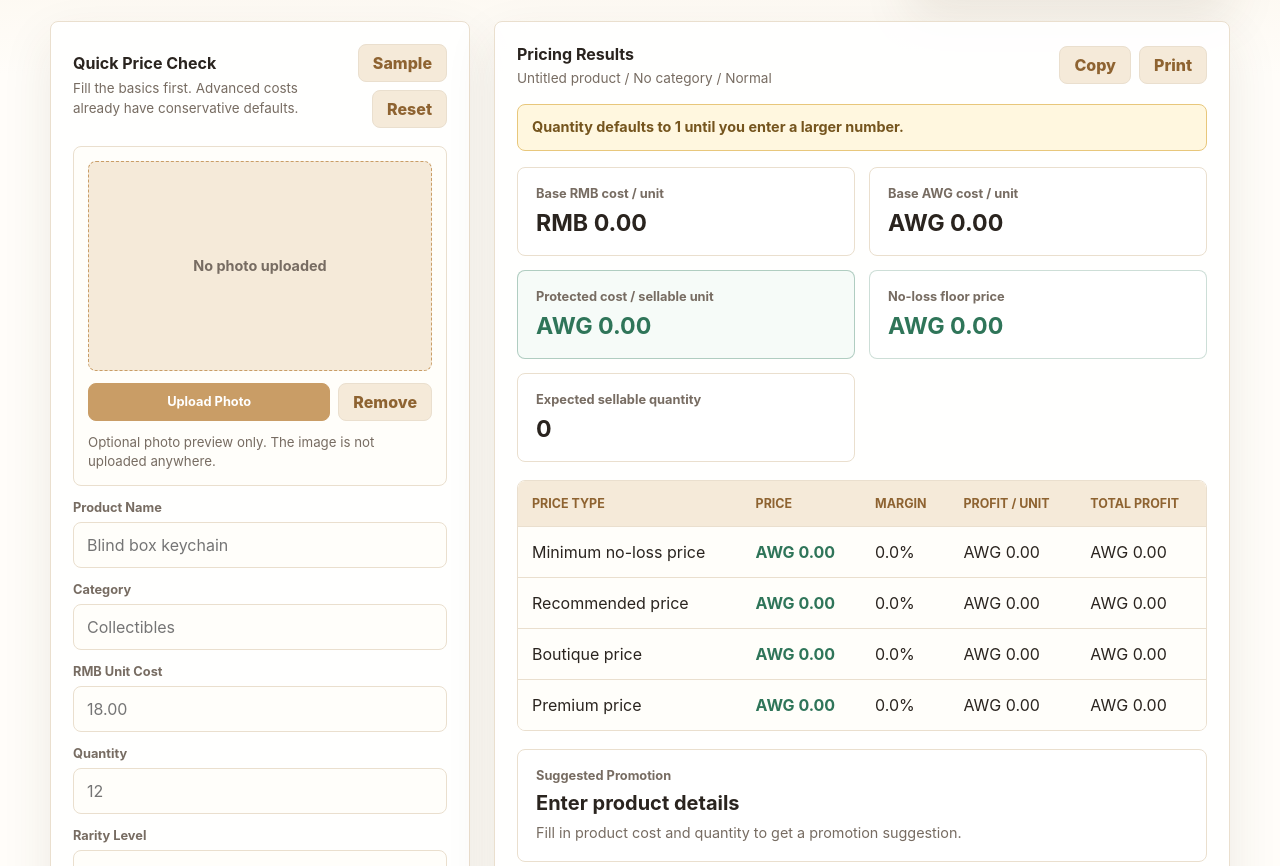
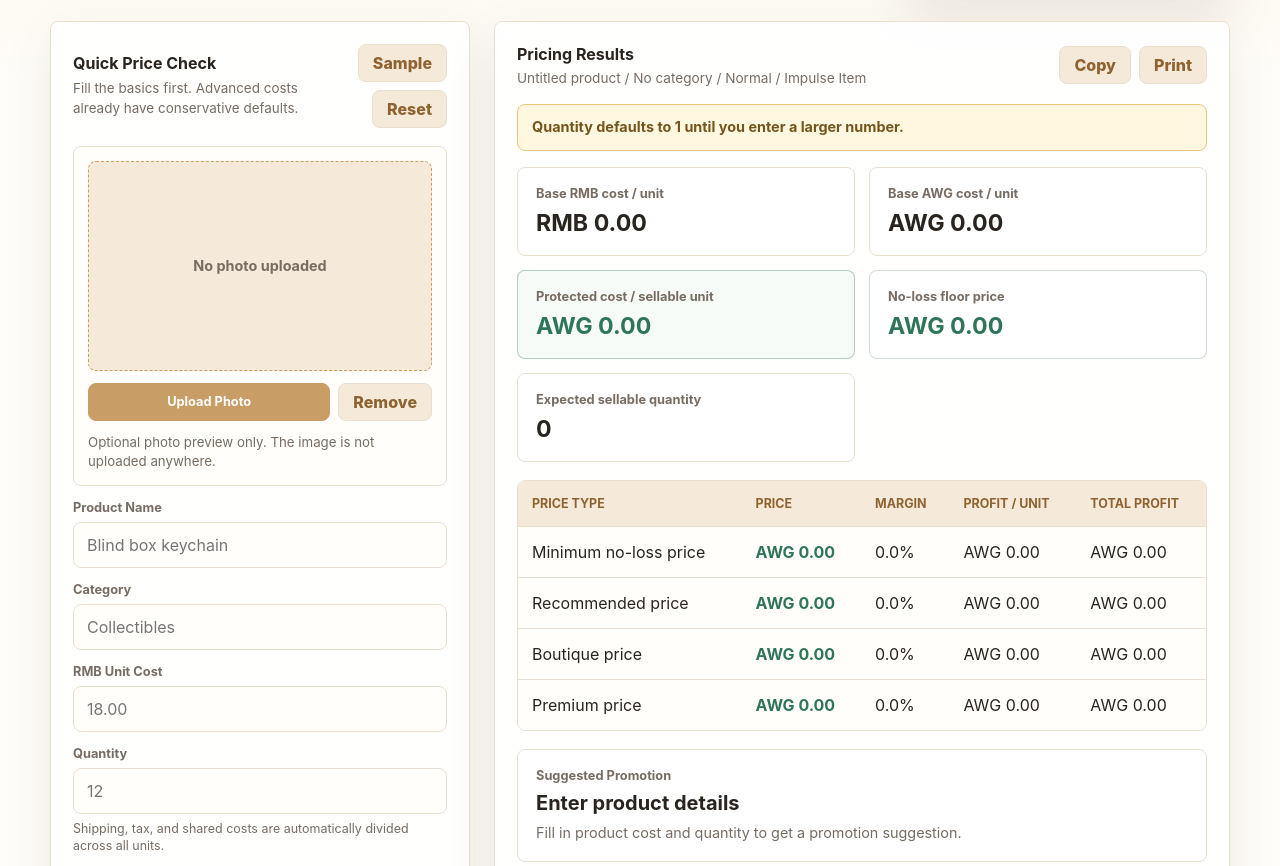
Before and after one commit to Yzaruba/Goodies-, a plain HTML site: page index.html in a window 1280 px wide. Shown: the part 246-1112 px from the top of the page. Drawn offline with Linux system fonts and the light colour scheme.

Commit message:
Fix quantity pricing calculation

```diff
--- a/index.html
+++ b/index.html
@@ -71,6 +71,7 @@
             <label>
               <span>Quantity</span>
               <input id="quantity" type="number" min="1" step="1" inputmode="numeric" placeholder="12" />
+              <small class="field-note">Shipping, tax, and shared costs are automatically divided across all units.</small>
             </label>
 
             <label>
@@ -80,6 +81,16 @@
                 <option>Limited</option>
                 <option>Hot</option>
                 <option>Premium</option>
+              </select>
+            </label>
+
+            <label>
+              <span>Pricing Mode</span>
+              <select id="pricingMode">
+                <option>Impulse Item</option>
+                <option>Gift Item</option>
+                <option>Boutique Item</option>
+                <option>Premium Collectible</option>
               </select>
             </label>
 
--- a/script.js
+++ b/script.js
@@ -1,10 +1,10 @@
 const priceTiers = [5, 7.5, 10, 12.5, 15, 17.5, 20, 25, 30, 35, 45, 55, 65, 75, 95, 125, 150, 180, 220];
 
-const marginProfiles = {
-  Normal: { min: 0.32, recommended: 0.42, boutique: 0.5, premium: 0.56 },
-  Limited: { min: 0.36, recommended: 0.48, boutique: 0.55, premium: 0.6 },
-  Hot: { min: 0.38, recommended: 0.52, boutique: 0.58, premium: 0.63 },
-  Premium: { min: 0.42, recommended: 0.56, boutique: 0.62, premium: 0.66 },
+const pricingModeMultipliers = {
+  "Impulse Item": { min: 2.0, recommended: 2.5, boutique: 2.8, premium: 3.0 },
+  "Gift Item": { min: 2.3, recommended: 2.8, boutique: 3.2, premium: 3.5 },
+  "Boutique Item": { min: 2.6, recommended: 3.2, boutique: 3.8, premium: 4.2 },
+  "Premium Collectible": { min: 3.0, recommended: 3.8, boutique: 4.5, premium: 5.0 },
 };
 
 const pricePlans = [
@@ -24,6 +24,7 @@ const fields = {
   customsTax: document.querySelector("#customsTax"),
   exchangeRate: document.querySelector("#exchangeRate"),
   rarity: document.querySelector("#rarity"),
+  pricingMode: document.querySelector("#pricingMode"),
   damageRate: document.querySelector("#damageRate"),
   hiddenCostRate: document.querySelector("#hiddenCostRate"),
   safetyCushion: document.querySelector("#safetyCushion"),
@@ -65,34 +66,25 @@ function money(value, currency = "AWG") {
   return `${currency} ${value.toFixed(2)}`;
 }
 
+function roundToNearestTier(value) {
+  if (value <= 0) {
+    return 0;
+  }
+
+  if (value > priceTiers[priceTiers.length - 1]) {
+    return Math.ceil(value / 10) * 10;
+  }
+
+  return priceTiers.reduce((nearest, tier) => {
+    const currentGap = Math.abs(tier - value);
+    const nearestGap = Math.abs(nearest - value);
+    return currentGap < nearestGap ? tier : nearest;
+  }, priceTiers[0]);
+}
+
 function roundUpTier(value) {
   const tier = priceTiers.find((price) => price >= value);
-
-  if (tier) {
-    return tier;
-  }
-
-  return Math.ceil(value / 10) * 10;
-}
-
-function minimumProfitFor(cost) {
-  if (cost < 5) {
-    return 2;
-  }
-
-  if (cost <= 15) {
-    return 4;
-  }
-
-  if (cost <= 35) {
-    return 7;
-  }
-
-  return 10;
-}
-
-function priceForMargin(cost, margin) {
-  return cost / (1 - margin);
+  return tier || Math.ceil(value / 10) * 10;
 }
 
 function getRecommendation(cost) {
@@ -294,13 +286,14 @@ function validateInputs(quantity, exchangeRate, damageRate, hiddenCostRate) {
   output.formAlert.textContent = messages.join(" ");
 }
 
-function buildSummary(productName, category, rarity, costs, priceData, promotion) {
+function buildSummary(productName, category, rarity, pricingMode, costs, priceData, promotion) {
   const title = productName || "Untitled product";
   const lines = [
     `Goodies Pricing Summary`,
     `Product: ${title}`,
     `Category: ${category || "No category"}`,
     `Rarity: ${rarity}`,
+    `Pricing mode: ${pricingMode}`,
     `Base RMB cost/unit: ${money(costs.rmbLanded, "RMB")}`,
     `Base AWG cost/unit: ${money(costs.awgLanded)}`,
     `Protected cost/sellable unit: ${money(costs.protectedCost)}`,
@@ -324,50 +317,53 @@ function buildSummary(productName, category, rarity, costs, priceData, promotion
 }
 
 function calculate() {
-  const quantity = Math.max(1, Math.floor(numberValue(fields.quantity)));
+  const enteredQty = Number(fields.quantity.value || 1);
+  const safeQty = Number.isFinite(enteredQty) ? Math.max(1, enteredQty) : 1;
+  const displayQty = Math.max(1, Math.floor(safeQty));
   const exchangeRate = numberValue(fields.exchangeRate) || 0.26;
   const rarity = fields.rarity.value;
+  const pricingMode = fields.pricingMode.value;
   const damageInput = numberValue(fields.damageRate);
   const hiddenInput = numberValue(fields.hiddenCostRate);
   const damageRate = clampPercent(damageInput, rarityDamageReserve(rarity));
   const hiddenCostRate = clampPercent(hiddenInput, 25);
   const safetyCushion = numberValue(fields.safetyCushion) || 2;
-  validateInputs(quantity, exchangeRate, damageRate, hiddenCostRate);
+  validateInputs(safeQty, exchangeRate, damageRate, hiddenCostRate);
 
-  const rmbLanded = numberValue(fields.rmbUnitCost) + numberValue(fields.chinaShipping) / quantity;
+  const rmbLanded = numberValue(fields.rmbUnitCost) + numberValue(fields.chinaShipping) / safeQty;
   const awgLanded =
     rmbLanded * exchangeRate +
-    numberValue(fields.internationalShipping) / quantity +
-    numberValue(fields.customsTax) / quantity;
-  const sellableQty = Math.max(1, Math.floor(quantity * (1 - damageRate)));
-  const totalBaseCost = awgLanded * quantity;
-  const baseCostPerSellableUnit = totalBaseCost / sellableQty;
-  const protectedCost = baseCostPerSellableUnit * (1 + hiddenCostRate) + safetyCushion;
+    numberValue(fields.internationalShipping) / safeQty +
+    numberValue(fields.customsTax) / safeQty;
+  const damageReserveCost = awgLanded * damageRate;
+  const hiddenCostCost = awgLanded * hiddenCostRate;
+  const protectedCost = awgLanded + damageReserveCost + hiddenCostCost + safetyCushion;
+  const sellableQty = Math.max(1, Math.floor(displayQty * (1 - damageRate)));
 
   const productName = fields.productName.value.trim();
   const category = fields.category.value.trim();
   const hasCosts = numberValue(fields.rmbUnitCost) > 0 && protectedCost > 0 && awgLanded > 0;
-  const profile = marginProfiles[rarity] || marginProfiles.Normal;
+  const multipliers = pricingModeMultipliers[pricingMode] || pricingModeMultipliers["Impulse Item"];
   const floorPrice = hasCosts ? roundUpTier(protectedCost) : 0;
 
-  output.productMeta.textContent = [productName || "Untitled product", category || "No category", rarity]
+  output.productMeta.textContent = [productName || "Untitled product", category || "No category", rarity, pricingMode]
     .filter(Boolean)
     .join(" / ");
   output.rmbLanded.textContent = money(hasCosts ? rmbLanded : 0, "RMB");
   output.awgLanded.textContent = money(hasCosts ? awgLanded : 0);
   output.protectedCost.textContent = money(hasCosts ? protectedCost : 0);
   output.floorPrice.textContent = money(floorPrice);
-  output.sellableQty.textContent = hasCosts ? `${sellableQty} of ${quantity}` : "0";
+  output.sellableQty.textContent = hasCosts ? `${sellableQty} of ${displayQty}` : "0";
 
   const priceData = pricePlans.map((item) => {
-    const marginTarget = profile[item.key];
-    const rawPrice = Math.max(priceForMargin(protectedCost, marginTarget), protectedCost + minimumProfitFor(protectedCost));
-    const tierPrice = roundUpTier(rawPrice);
+    const multiplier = multipliers[item.key];
+    const rawPrice = protectedCost * multiplier;
+    const tierPrice = roundToNearestTier(rawPrice);
     const profit = tierPrice - protectedCost;
     const margin = tierPrice > 0 ? (profit / tierPrice) * 100 : 0;
     return {
       ...item,
-      marginTarget,
+      multiplier,
       price: hasCosts ? tierPrice : 0,
       profit: hasCosts ? profit : 0,
       margin: hasCosts ? margin : 0,
@@ -406,6 +402,7 @@ function calculate() {
     productName,
     category,
     rarity,
+    pricingMode,
     { rmbLanded, awgLanded, protectedCost, floorPrice, sellableQty, damageRate, hiddenCostRate },
     priceData,
     promotion,
@@ -424,6 +421,7 @@ document.querySelector("#pricingForm").addEventListener("reset", () => {
     fields.damageRate.value = "12";
     fields.hiddenCostRate.value = "25";
     fields.safetyCushion.value = "2.00";
+    fields.pricingMode.value = "Impulse Item";
     calculate();
   }, 0);
 });
@@ -431,18 +429,19 @@ document.querySelector("#pricingForm").addEventListener("reset", () => {
 photoInput.addEventListener("change", handlePhotoUpload);
 removePhotoButton.addEventListener("click", clearPhoto);
 sampleButton.addEventListener("click", () => {
-  fields.productName.value = "Pop Mart blind box";
+  fields.productName.value = "Blind box keychain";
   fields.category.value = "Collectibles";
-  fields.rmbUnitCost.value = "39";
+  fields.rmbUnitCost.value = "15";
   fields.quantity.value = "12";
-  fields.chinaShipping.value = "28";
-  fields.internationalShipping.value = "22";
-  fields.customsTax.value = "6";
+  fields.chinaShipping.value = "10";
+  fields.internationalShipping.value = "18";
+  fields.customsTax.value = "4";
   fields.exchangeRate.value = "0.26";
-  fields.damageRate.value = "14";
-  fields.hiddenCostRate.value = "22";
+  fields.damageRate.value = "12";
+  fields.hiddenCostRate.value = "25";
   fields.safetyCushion.value = "2.00";
-  fields.rarity.value = "Hot";
+  fields.rarity.value = "Normal";
+  fields.pricingMode.value = "Impulse Item";
   calculate();
 });
 
--- a/styles.css
+++ b/styles.css
@@ -274,6 +274,12 @@ label {
   gap: 7px;
 }
 
+.field-note {
+  color: var(--muted);
+  font-size: 0.78rem;
+  line-height: 1.35;
+}
+
 input,
 select {
   width: 100%;
```
Also changed, not shown: 1 other file.
